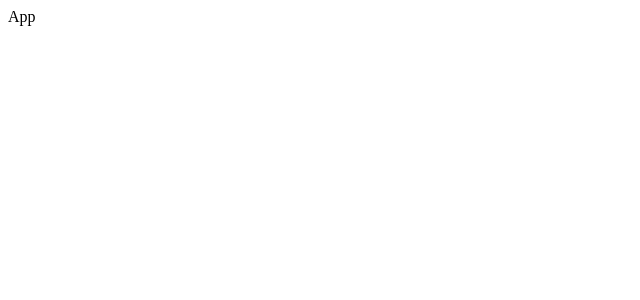
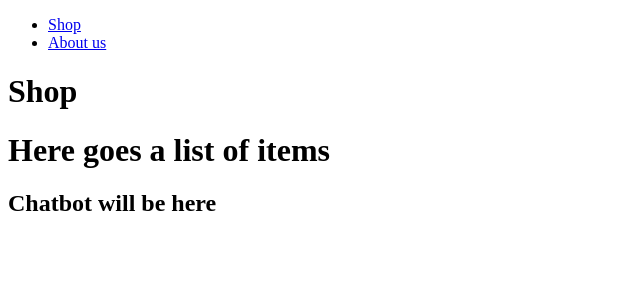
Before and after one commit to mcknx/ulayaw-chatbot, a React (Create React App) app in the folder client/: page /shop in a window 1280 px wide. Shown: the top 300 px of the page, without its empty margins (0-640 px from the left). Built offline with nearby package versions, Linux system fonts and the light colour scheme.

Commit message:
Part3 - Components for the page - part 2

```diff
--- a/client/package.json
+++ b/client/package.json
@@ -2,12 +2,14 @@
   "name": "client",
   "version": "0.1.0",
   "private": true,
+  "type": "module",
   "dependencies": {
     "@testing-library/jest-dom": "^5.11.4",
     "@testing-library/react": "^11.1.0",
     "@testing-library/user-event": "^12.1.10",
     "react": "^17.0.2",
     "react-dom": "^17.0.2",
+    "react-router-dom": "^5.2.0",
     "react-scripts": "4.0.3",
     "web-vitals": "^1.0.1"
   },
--- a/client/src/components/App.js
+++ b/client/src/components/App.js
@@ -1,7 +1,23 @@
 import React from "react";
+import { BrowserRouter, Route } from "react-router-dom";
 
-const App = () => {
-  return <div>App</div>;
-};
+import Header from "./Header";
+import Landing from "./pages/Landing";
+import About from "./pages/About";
+import Shop from "./shop/Shop";
+import Chatbot from "./chatbot/Chatbot";
 
+const App = () => (
+  <div>
+    <BrowserRouter>
+      <div>
+        <Header />
+        <Route exact path="/" component={Landing} />
+        <Route exact path="/about" component={About} />
+        <Route exact path="/shop" component={Shop} />
+        <Chatbot />
+      </div>
+    </BrowserRouter>
+  </div>
+);
 export default App;
--- /dev/null
+++ b/client/src/components/Header.js
@@ -0,0 +1,17 @@
+import React from "react";
+import { Link } from "react-router-dom";
+
+const Header = () => (
+  <nav>
+    <ul>
+      <li>
+        <Link to={"/shop"}>Shop</Link>
+      </li>
+      <li>
+        <Link to={"/about"}>About us</Link>
+      </li>
+    </ul>
+  </nav>
+);
+
+export default Header;
--- /dev/null
+++ b/client/src/components/chatbot/Chatbot.js
@@ -0,0 +1,5 @@
+import React from "react";
+
+const Chatbot = () => <h2>Chatbot will be here</h2>;
+
+export default Chatbot;
--- a/client/src/components/pages/About.js
+++ b/client/src/components/pages/About.js
@@ -1,11 +1,9 @@
 import React from "react";
 
-const About = () => {
-  return (
-    <div>
-      <h1>About us!</h1>
-    </div>
-  );
-};
+const About = () => (
+  <div>
+    <h1>About us!</h1>
+  </div>
+);
 
 export default About;
--- a/client/src/components/pages/Landing.js
+++ b/client/src/components/pages/Landing.js
@@ -2,7 +2,7 @@
 
 const Landing = () => {
   return (
-    <div>
+    <div style={{ textAlign: "center" }}>
       <h1>Selling you great stuff!</h1>
       with the help of the chatbot
     </div>
--- /dev/null
+++ b/client/src/components/shop/ItemList.js
@@ -0,0 +1,9 @@
+import React from "react";
+
+const ItemList = () => (
+  <div>
+    <h1>Here goes a list of items</h1>
+  </div>
+);
+
+export default ItemList;
--- /dev/null
+++ b/client/src/components/shop/Shop.js
@@ -0,0 +1,11 @@
+import React from "react";
+import ItemList from "./ItemList";
+
+const Shop = () => (
+  <div>
+    <h1>Shop</h1>
+    <ItemList />
+  </div>
+);
+
+export default Shop;
--- a/client/src/setupProxy.js
+++ /dev/null
@@ -1,5 +0,0 @@
-const proxy = require("http-proxy-middleware");
-
-module.exports = function (app) {
-  app.use(proxy("/api", { target: "http://localhost:5000" }));
-};
```
Also changed, not shown: 1 other file (tests, documents, lock files or other folders).
